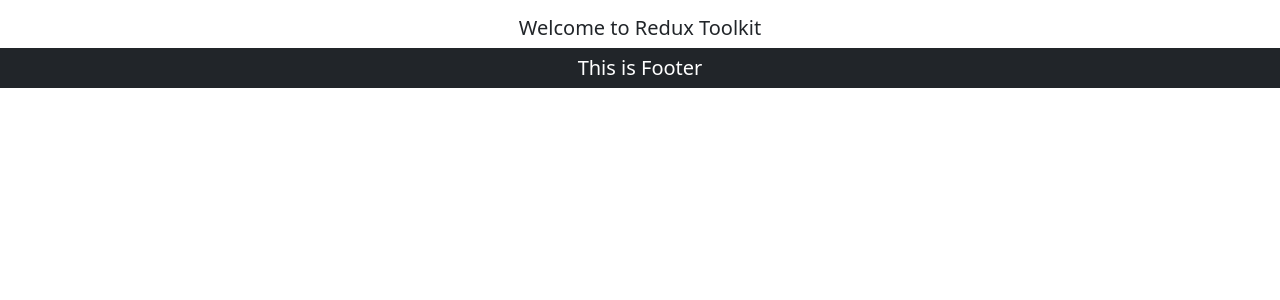
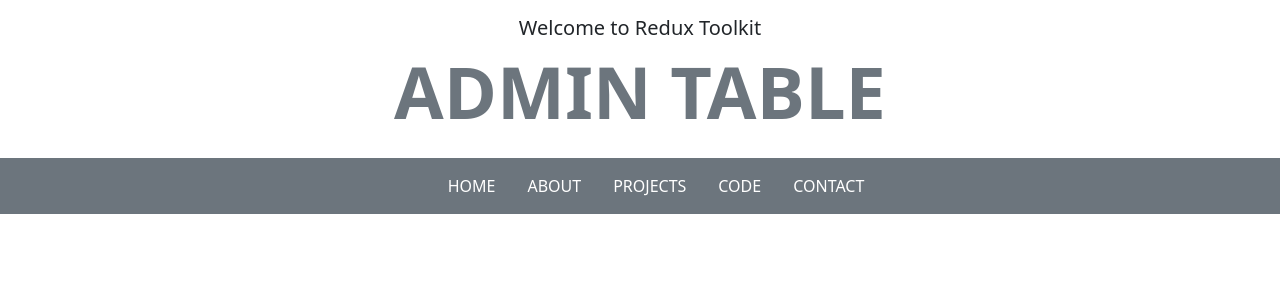
Before and after one commit to HasnatGill/Ant-desgin-, a React (Create React App) app: page / in a window 1280 px wide. Shown: the top 300 px of the page. Built offline with nearby package versions, Linux system fonts and the light colour scheme.

Commit message:
Make the Navbar

```diff
--- a/src/Component/Navbar.js
+++ b/src/Component/Navbar.js
@@ -4,6 +4,16 @@
     return (
         <>
             <h5 className='text-center pt-3'>Welcome to Redux Toolkit</h5>
+            <h1 className='text-center text-secondary display-2 fw-bold'>ADMIN TABLE</h1>
+
+            <ul style={{ listStyle: "none", display: "flex" }} className='text-center bg-secondary justify-content-center my-4 text-white py-3'>
+                <li className='px-3'>HOME</li>
+                <li className='px-3'>ABOUT</li>
+                <li className='px-3'>PROJECTS</li>
+                <li className='px-3'>CODE</li>
+                <li className='px-3'>CONTACT</li>
+            </ul>
+
         </>
     )
 }
--- a/src/pages/Frontend/Home/index.jsx
+++ b/src/pages/Frontend/Home/index.jsx
@@ -4,9 +4,9 @@
 
 function index() {
   return (
-    <div>
+    <>
       <Home/>
-    </div>
+    </>
   )
 }
 
--- a/src/pages/Frontend/index.js
+++ b/src/pages/Frontend/index.js
@@ -26,7 +26,7 @@
                     </Route>
                 </Routes>
             </main>
-            <Footer />
+            {/* <Footer /> */}
         </>
     )
 }
```
